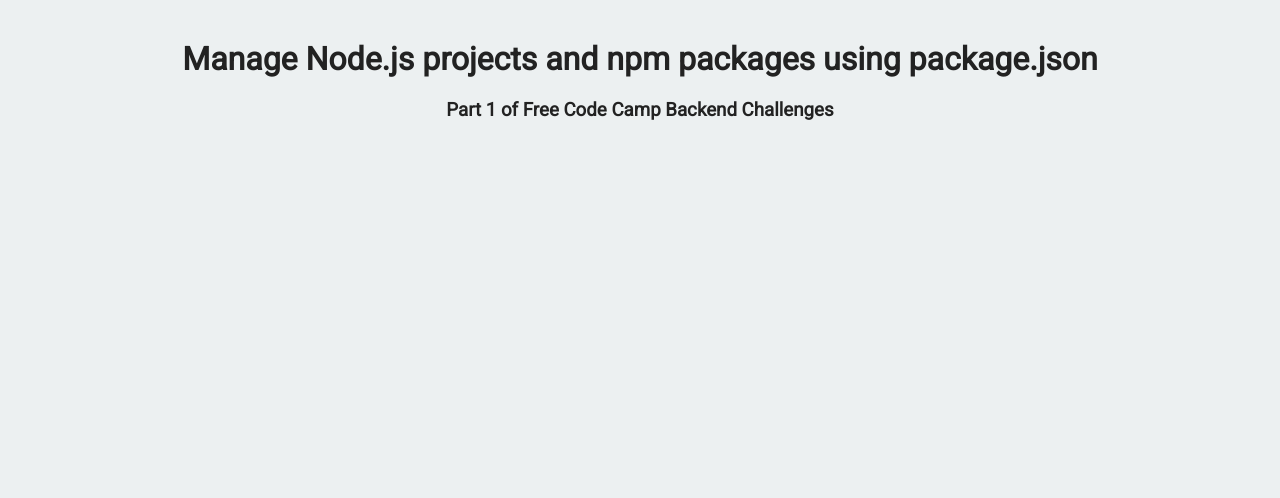
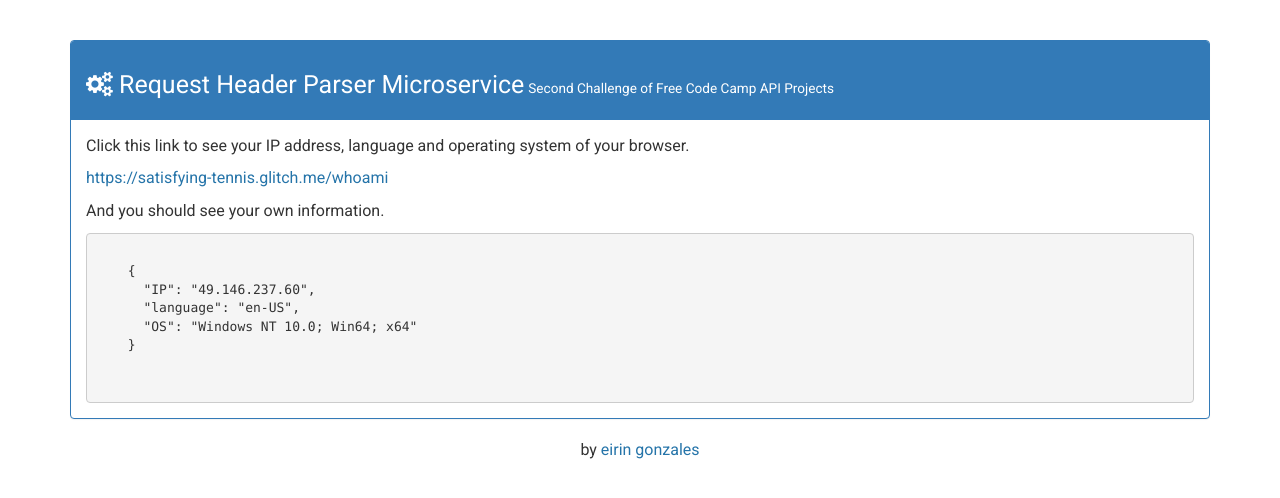
Before and after one commit to theproactivedev/url-shortener, a website: page views/index.html in a window 1280 px wide. Drawn offline with nearby package versions, Linux system fonts and the light colour scheme.

Commit message:
Checkpoint

```diff
--- a/public/style.css
+++ b/public/style.css
@@ -3,14 +3,14 @@
 body {
 	font-family: 'Roboto', sans-serif;
 	font-size: 16px;
-	color: #222;
-	background-color: #ECF0F1;
-	text-align: center;
+/* 	background-color: #000; */
+  padding-top: 40px;
 }
 
-.container {
-	padding: 0;
-	margin-top: 40px;
+
+h1 {
+  display: inline-block;
+  font-size: 25px;
 }
 
 .footer {
@@ -27,6 +27,11 @@
 a {
 	color: #2574A9;
 }
+
+pre {
+  margin: 0;
+}
+
 /****** Logo Div Styling ******/
 
 img {
--- a/views/index.html
+++ b/views/index.html
@@ -2,16 +2,54 @@
 <html>
 
    <head>
-      <title>Backend Challenges | Free Code Camp</title>
+      <title>E | Free Code Camp</title>
       <link rel="shortcut icon" href="https://cdn.hyperdev.com/us-east-1%3A52a203ff-088b-420f-81be-45bf559d01b1%2Ffavicon.ico" type="image/x-icon"/>
       <link href="https://fonts.googleapis.com/css?family=Roboto" rel="stylesheet" type="text/css">
+      <link href="https://maxcdn.bootstrapcdn.com/font-awesome/4.7.0/css/font-awesome.min.css" rel="stylesheet" type="text/css">
+     <link href="https://maxcdn.bootstrapcdn.com/bootstrap/3.3.7/css/bootstrap.min.css" rel="stylesheet" integrity="sha384-BVYiiSIFeK1dGmJRAkycuHAHRg32OmUcww7on3RYdg4Va+PmSTsz/K68vbdEjh4u" crossorigin="anonymous">
       <link href="/public/style.css" rel="stylesheet" type="text/css">
    </head>
 
    <body>
       <div class="container">
-         <h1>Manage Node.js projects and npm packages using package.json</h1>
-         <h3>Part 1 of Free Code Camp Backend Challenges</h3>
+        <div class="panel panel-primary">
+          <div class="panel-heading">
+            <h1>
+              <i class="fa fa-cogs" aria-hidden="true"></i> Request Header Parser Microservice
+            </h1>
+            <small>Second Challenge of Free Code Camp API Projects</small>
+          </div>
+          <div class="panel-body">
+            <div class="input">
+              <p>
+                Click this link to see your IP address, language and operating system of your browser.
+              </p>
+              <p>
+                <a href="https://satisfying-tennis.glitch.me/whoami" target="_blank">https://satisfying-tennis.glitch.me/whoami</a>
+              </p>
+            </div>
+
+            <div class="output ">
+              <p>
+                And you should see your own information.
+              </p>
+              <pre>
+                <code>
+    {
+      "IP": "49.146.237.60",
+      "language": "en-US",
+      "OS": "Windows NT 10.0; Win64; x64"
+    }
+                </code>
+              </pre>
+            </div>
+          </div>
+        </div>
+
+        <footer>
+          <p class="text-center">by <a href="http://eiringonzales.com/" target="_blank">eirin gonzales</a></p>
+        </footer>
+
       </div>
    </body>
 
```
Also changed, not shown: 2 other files.
